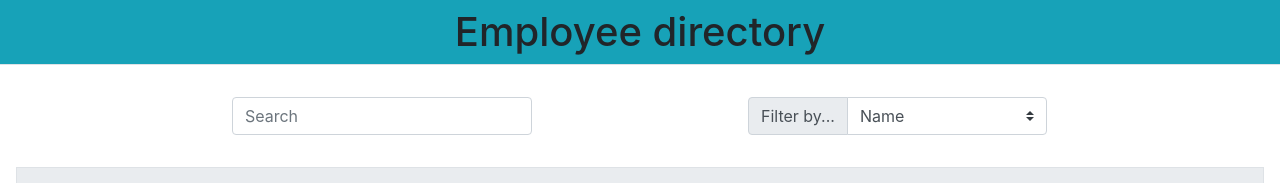
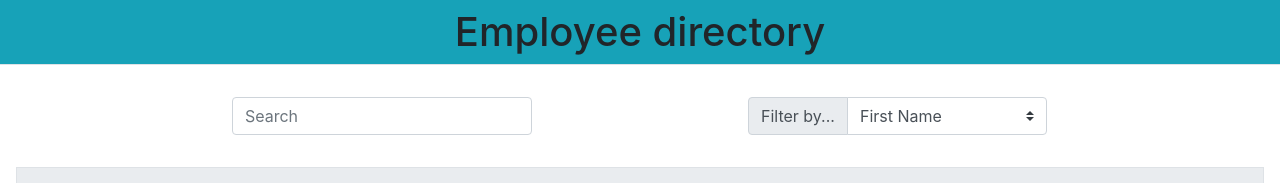
Before and after one commit to BBoutet1/employee-directory, a React (Create React App) app: page / in a window 1280 px wide. Shown: the top 183 px of the page. Built offline with nearby package versions, Linux system fonts and the light colour scheme.

Commit message:
Multiple filters type - change handled via the state component

```diff
--- a/src/App.js
+++ b/src/App.js
@@ -5,56 +5,43 @@ import EmployeeRow from "./components/EmployeeRow";
 import employees from "./employees.json";
 import Title from "./components/Title";
 
+
 class App extends Component {
-// state = {
-//     employees,
-//     filters: {
-//       firstName: true,
-//       lastName: true,
-//       role: true,
-//       department:true
-//     },
-//     filterBy: "",
-//     search:""
-//   };
 
-   constructor(props) {
-    super(props);
-    this.state = {
-     employees,
-    filters: {
-      firstName: true,
-      lastName: true,
-      role: true,
-      department:true
-    },
-    filterBy: "",
-    search:""
-    };
-    // this.sortColumn = this.sortColumn.bind(this);
-    // this.handleFilterChange = this.handleFilterChange.bind(this);
+// Setting the component's initial state
+state = {
+    employees,
+    filter:"firstName", // Search filter match initialized to the firstName property(column)
+    search:"" //search input
+  };
+
+  //This function handle the search filter type change
+  handleFilterChange = event => {
+    let value = event.target.value;
+    // Updating the input's state
+    this.setState({
+      filter: value // filter
+    });
   }
 
+  //This function handle the search input change
    handleInputChange = event => {
     // Getting the value and name of the input which triggered the change
     let value = event.target.value;
-     const name = event.target.name;
-     console.log(name,value)
     // Updating the input's state
     this.setState({
-      [name]: value
+      search: value
     });
   };
 
-  // Map over this.state.employees and render a FriendCard component for each friend object
+  // Map over this.state.employees and render an employee row in the table for each employee object
+  // All the search input and the employee property to lowercased to avoid case sensitive
   render() {
-     console.log(this.state)
     return (
       <Wrapper>
       <Title>Employee directory</Title>
-        <EmployeesTable
-            handleInputChange = {this.handleInputChange}>
-           {this.state.employees.filter(employee => employee.firstName.includes(this.state.search)).map(employee => (
+        <EmployeesTable handleInputChange={this.handleInputChange} handleFilterChange={this.handleFilterChange}>
+           {this.state.employees.filter(employee => employee[this.state.filter].toLowerCase().includes(this.state.search.toLowerCase())).map(employee => (
              <EmployeeRow
             key={employee.id}
             id={employee.id}
--- a/src/components/EmployeesTable/index.js
+++ b/src/components/EmployeesTable/index.js
@@ -22,10 +22,16 @@ function employeesTable(props) {
                     <div className="d-inline-block input-group-prepend">
                         <label className="input-group-text">Filter by...</label>
                     </div>
-                    <select className="custom-select d-inline-block" id="filter">
-                        <option value="name">Name</option>
-                        <option value="role">role</option>
-                        <option value="department">role</option>
+                    <select
+                        value={props.filter}
+                        name="filter"
+                        onChange={props.handleFilterChange}
+                        id="filter"
+                        className="custom-select d-inline-block">
+                        <option value="firstName">First Name</option>
+                        <option value="lastName">Last Name</option>
+                        <option value="role">Role</option>
+                        <option value="department">Department</option>
                     </select>
                 </div>
             </div>
```
